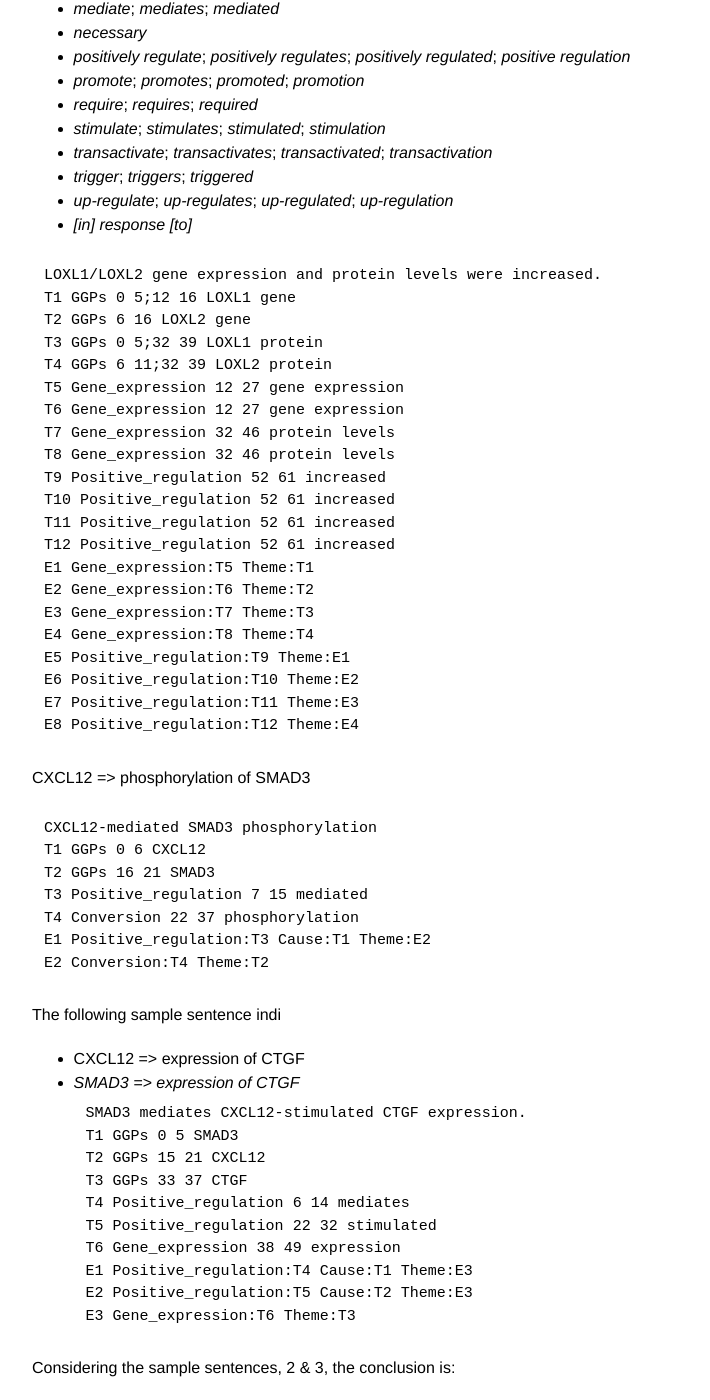
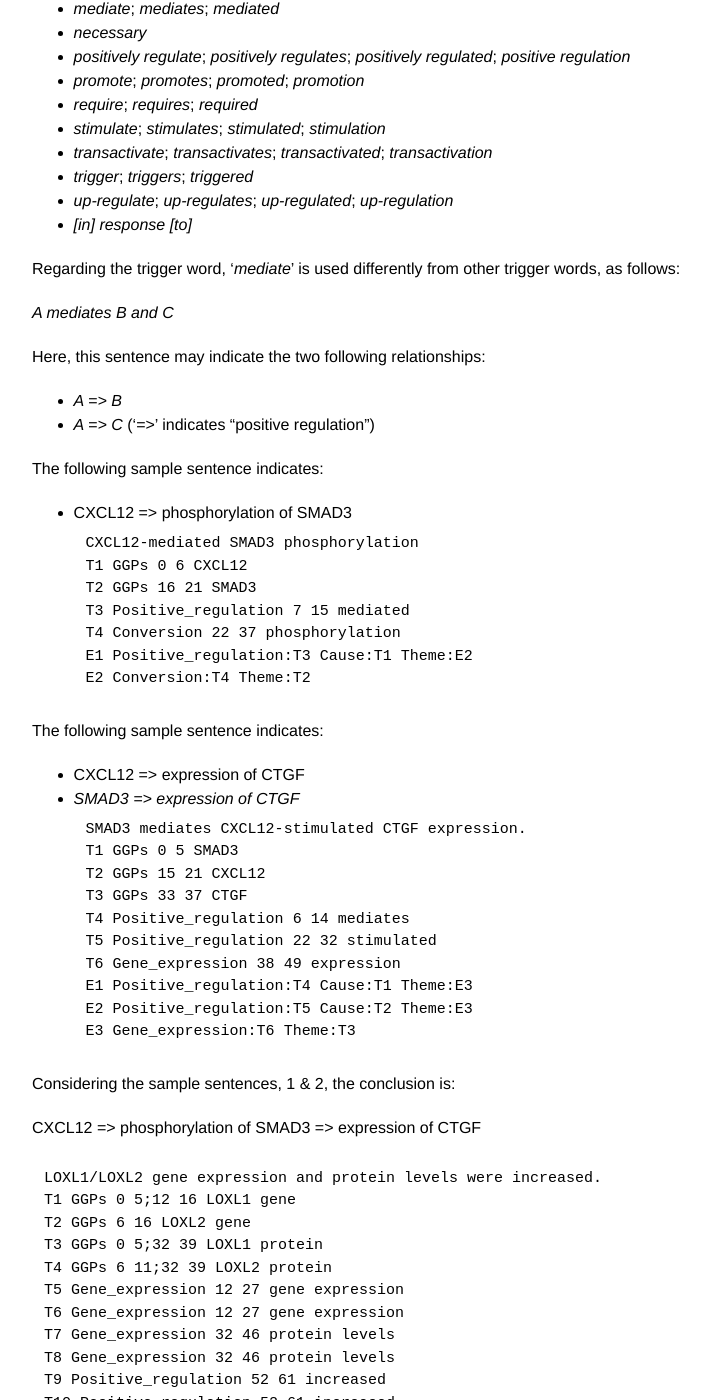
Before and after one commit to ezcatdb/molbiol_lung_corpus-guidelines, a Jekyll site: the page built from _event/Positive_regulation.md, in a window 1280 px wide and 1400 px high, scrolled down 471 px. Shown: the whole window, without its empty margins (208-918 px from the left). Built offline with Jekyll 4.4.1, drawn with Linux system fonts in a browser that asks for light colours; some of the changed text lies outside the part shown.

Commit message:
Definition of "mediate" in Positive_regulation.md

```diff
--- a/_event/Positive_regulation.md
+++ b/_event/Positive_regulation.md
@@ -30,6 +30,47 @@ The following words/phrases can be triggers of this event:
 - *up-regulate*; *up-regulates*; *up-regulated*; *up-regulation*
 - *[in] response [to]*
 
+Regarding the trigger word, '*mediate*' is used differently from other trigger words, as follows:
+
+*A mediates B and C*
+
+Here, this sentence may indicate the two following relationships:
+- *A => B*
+- *A => C*
+('=>' indicates "positive regulation")
+
+The following sample sentence indicates:
+- CXCL12 => phosphorylation of SMAD3
+~~~ ann
+CXCL12-mediated SMAD3 phosphorylation
+T1 GGPs 0 6 CXCL12
+T2 GGPs 16 21 SMAD3
+T3 Positive_regulation 7 15 mediated
+T4 Conversion 22 37 phosphorylation
+E1 Positive_regulation:T3 Cause:T1 Theme:E2
+E2 Conversion:T4 Theme:T2
+~~~
+
+The following sample sentence indicates:
+- CXCL12 => expression of CTGF
+- *SMAD3 => expression of CTGF*
+~~~ ann
+SMAD3 mediates CXCL12-stimulated CTGF expression.
+T1 GGPs 0 5 SMAD3
+T2 GGPs 15 21 CXCL12
+T3 GGPs 33 37 CTGF
+T4 Positive_regulation 6 14 mediates
+T5 Positive_regulation 22 32 stimulated
+T6 Gene_expression 38 49 expression
+E1 Positive_regulation:T4 Cause:T1 Theme:E3
+E2 Positive_regulation:T5 Cause:T2 Theme:E3
+E3 Gene_expression:T6 Theme:T3
+~~~
+
+Considering the sample sentences, 1 & 2, the conclusion is:
+
+CXCL12 => phosphorylation of SMAD3 => expression of CTGF
+
 ~~~ ann
 LOXL1/LOXL2 gene expression and protein levels were increased.
 T1 GGPs 0 5;12 16 LOXL1 gene
@@ -54,37 +95,6 @@ E7 Positive_regulation:T11 Theme:E3
 E8 Positive_regulation:T12 Theme:E4
 ~~~
 
-CXCL12 => phosphorylation of SMAD3
-~~~ ann
-CXCL12-mediated SMAD3 phosphorylation
-T1 GGPs 0 6 CXCL12
-T2 GGPs 16 21 SMAD3
-T3 Positive_regulation 7 15 mediated
-T4 Conversion 22 37 phosphorylation
-E1 Positive_regulation:T3 Cause:T1 Theme:E2
-E2 Conversion:T4 Theme:T2
-~~~
-
-The following sample sentence indi
-- CXCL12 => expression of CTGF
-- *SMAD3 => expression of CTGF*
-~~~ ann
-SMAD3 mediates CXCL12-stimulated CTGF expression.
-T1 GGPs 0 5 SMAD3
-T2 GGPs 15 21 CXCL12
-T3 GGPs 33 37 CTGF
-T4 Positive_regulation 6 14 mediates
-T5 Positive_regulation 22 32 stimulated
-T6 Gene_expression 38 49 expression
-E1 Positive_regulation:T4 Cause:T1 Theme:E3
-E2 Positive_regulation:T5 Cause:T2 Theme:E3
-E3 Gene_expression:T6 Theme:T3
-~~~
-
-Considering the sample sentences, 2 & 3, the conclusion is:
-
-CXCL12 => phosphorylation of SMAD3 => expression of CTGF
-
 Arguments:
 
 *Theme* (optional; zero or more) indicates event or entity ([GGPs](), [Organic_compound_other](), etc.) that is positively regulated. For physical entity, *Theme*, whose function or quality is affected positively.
```
